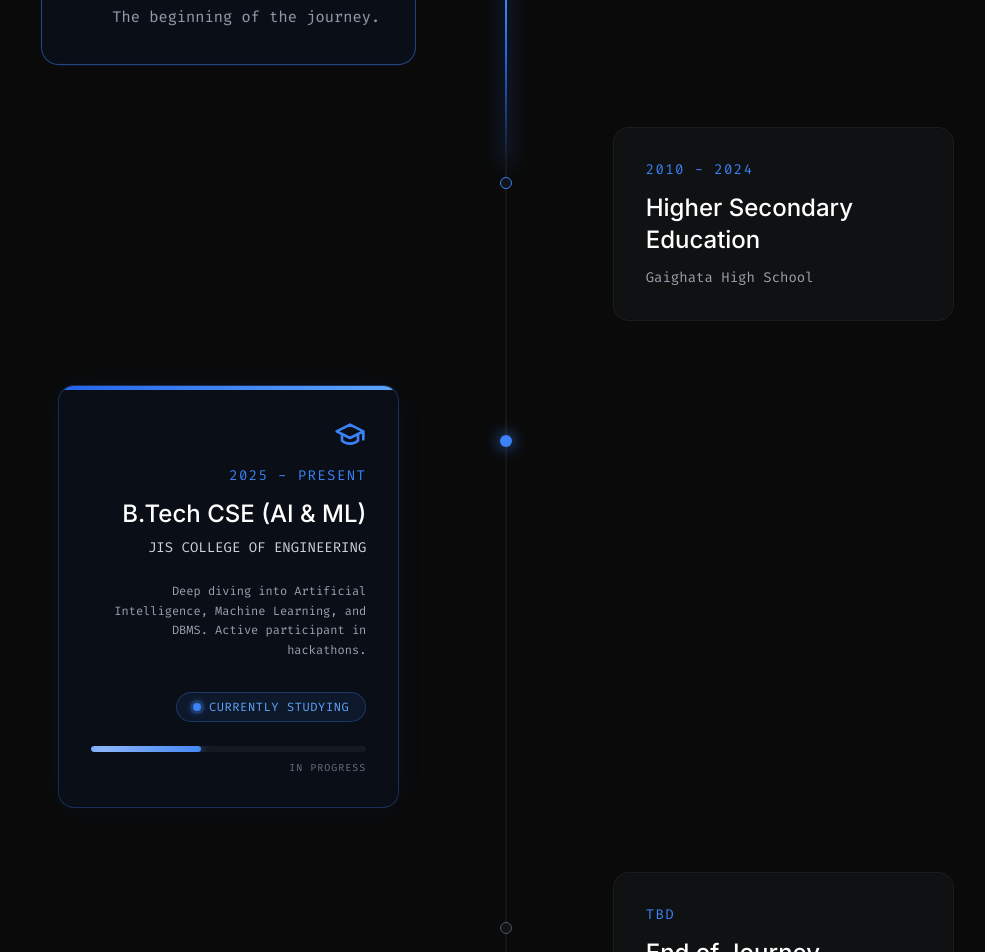
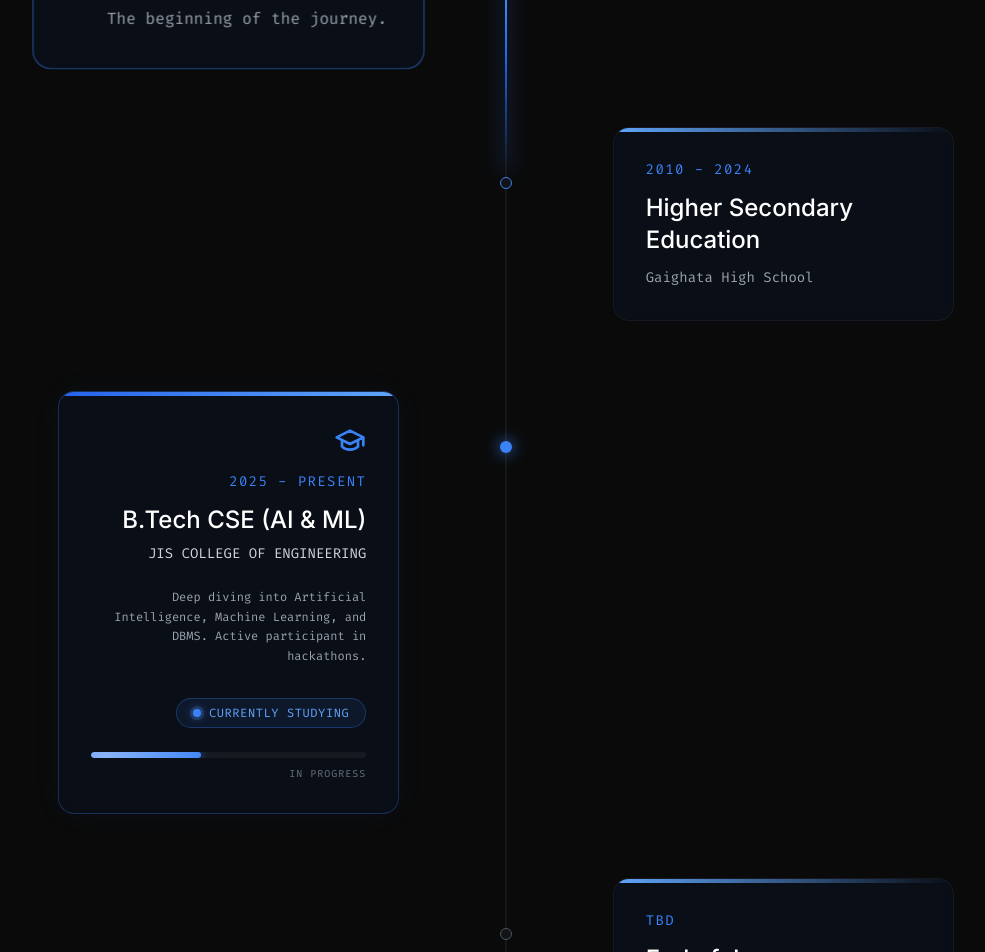
Before and after one commit to sayantani071/sayantani-portfolio, a React (Vite) app: page / in a window 1280 px wide. Shown: the part 1920-2872 px from the top of the page, without its empty margins (134-1119 px from the left). Built offline with nearby package versions, Linux system fonts and the light colour scheme.

Commit message:
Apply consistent styles to all education boxes and increase popup scale

```diff
--- a/src/components/Education.jsx
+++ b/src/components/Education.jsx
@@ -13,22 +13,22 @@ const Education = () => {
 
   // Transforms for Step 1
   const dot1Scale = useTransform(scrollYProgress, [0, 0.05], [1, 1.5]);
-  const box1Scale = useTransform(scrollYProgress, [0, 0.05], [1, 1.1]);
+  const box1Scale = useTransform(scrollYProgress, [0, 0.05], [1, 1.15]);
   const box1Border = useTransform(scrollYProgress, [0, 0.05], ["rgba(255,255,255,0.05)", "rgba(59,130,246,0.5)"]);
 
   // Transforms for Step 2
   const dot2Opacity = useTransform(scrollYProgress, [0.2, 0.35], [0, 1]);
-  const box2Scale = useTransform(scrollYProgress, [0.2, 0.35], [1, 1.1]);
+  const box2Scale = useTransform(scrollYProgress, [0.2, 0.35], [1, 1.15]);
   const box2Border = useTransform(scrollYProgress, [0.2, 0.35], ["rgba(255,255,255,0.05)", "rgba(59,130,246,0.5)"]);
 
   // Transforms for Step 3
   const dot3Scale = useTransform(scrollYProgress, [0.55, 0.7], [1, 1.3]);
-  const box3Scale = useTransform(scrollYProgress, [0.55, 0.7], [1, 1.1]);
+  const box3Scale = useTransform(scrollYProgress, [0.55, 0.7], [1, 1.15]);
   const box3Border = useTransform(scrollYProgress, [0.55, 0.7], ["rgba(59,130,246,0.3)", "rgba(59,130,246,0.8)"]);
 
   // Transforms for Step 4
   const dot4Opacity = useTransform(scrollYProgress, [0.85, 1], [0, 1]);
-  const box4Scale = useTransform(scrollYProgress, [0.85, 1], [1, 1.1]);
+  const box4Scale = useTransform(scrollYProgress, [0.85, 1], [1, 1.15]);
   const box4Border = useTransform(scrollYProgress, [0.85, 1], ["rgba(255,255,255,0.05)", "rgba(59,130,246,0.5)"]);
 
   return (
@@ -94,9 +94,12 @@ const Education = () => {
                 whileInView={{ opacity: 1, x: 0 }}
                 viewport={{ once: true, margin: "-100px" }}
                 style={{ scale: box2Scale, borderColor: box2Border }}
-                className="bg-[#111315]/80 backdrop-blur-sm border p-8 rounded-2xl inline-block w-full max-w-sm transition-shadow duration-300 hover:shadow-[0_0_30px_rgba(59,130,246,0.15)]"
+                className="bg-[#0a0f1a]/80 backdrop-blur-sm border p-8 rounded-2xl inline-block w-full max-w-sm transition-shadow duration-300 hover:shadow-[0_0_30px_rgba(59,130,246,0.15)] relative overflow-hidden group"
               >
-                <p className="text-blue-500 font-mono text-sm tracking-widest mb-3 uppercase">2010 - 2024</p>
+                <div className="absolute top-0 left-0 w-full h-1 bg-gradient-to-r from-blue-400 to-transparent"></div>
+                <div className="absolute inset-0 bg-gradient-to-b from-blue-500/5 to-transparent opacity-0 group-hover:opacity-100 transition-opacity duration-500"></div>
+
+                <p className="text-blue-500 font-mono text-sm tracking-widest mb-3">2010 - 2024</p>
                 <h3 className="text-2xl text-white font-medium mb-3">Higher Secondary<br/>Education</h3>
                 <p className="text-gray-400 font-mono text-sm">Gaighata High School</p>
               </motion.div>
@@ -166,9 +169,12 @@ const Education = () => {
                 whileInView={{ opacity: 1, x: 0 }}
                 viewport={{ once: true, margin: "-100px" }}
                 style={{ scale: box4Scale, borderColor: box4Border }}
-                className="bg-[#111315]/80 backdrop-blur-sm border p-8 rounded-2xl inline-block w-full max-w-sm transition-shadow duration-300 hover:shadow-[0_0_30px_rgba(59,130,246,0.15)]"
+                className="bg-[#0a0f1a]/80 backdrop-blur-sm border p-8 rounded-2xl inline-block w-full max-w-sm transition-shadow duration-300 hover:shadow-[0_0_30px_rgba(59,130,246,0.15)] relative overflow-hidden group"
               >
-                <p className="text-blue-500 font-mono text-sm tracking-widest mb-3 uppercase">TBD</p>
+                <div className="absolute top-0 left-0 w-full h-1 bg-gradient-to-r from-blue-400 to-transparent"></div>
+                <div className="absolute inset-0 bg-gradient-to-b from-blue-500/5 to-transparent opacity-0 group-hover:opacity-100 transition-opacity duration-500"></div>
+
+                <p className="text-blue-500 font-mono text-sm tracking-widest mb-3">TBD</p>
                 <h3 className="text-2xl text-white font-medium mb-3">End of Journey</h3>
                 <p className="text-gray-400 font-mono text-sm leading-relaxed">To be continued — hopefully after a very long changelog.</p>
               </motion.div>
```
